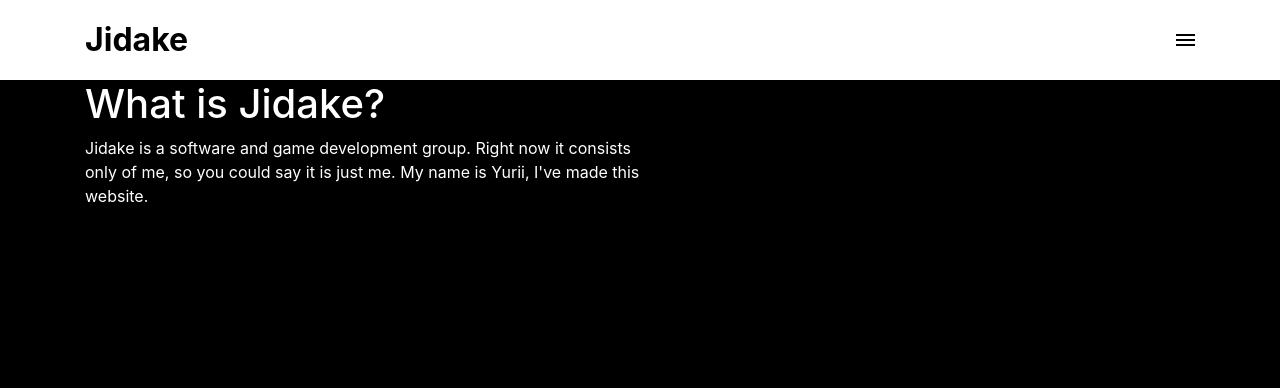
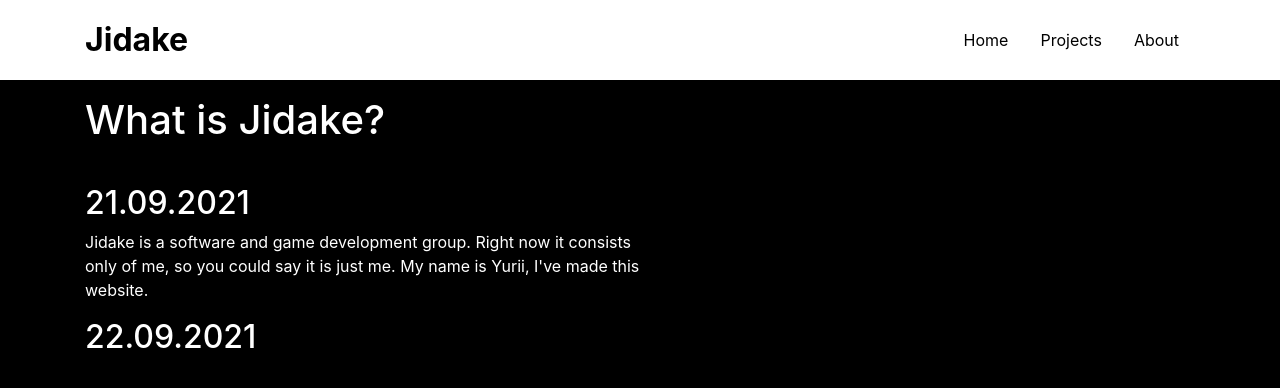
Before and after one commit to 1Zero11/Flask-Jidake-Website, a Flask app: page / in a window 1280 px wide. Shown: the top 388 px of the page. Run offline with Flask 2, Linux system fonts and the light colour scheme; some libraries are stand-ins or nearby versions.

Commit message:
Довожу до ума

```diff
--- a/flaskblog.py
+++ b/main.py
@@ -6,22 +6,24 @@ myprojects = [
     {
         'name': "Foxy: Nightmares",
         'description': "A game I've made with a friend long ago",
+        'imgsrc': "Nightmareslogo.png",
         'href': "https://play.google.com/store/apps/details?id=com.HotKoreetz.DDA&hl=en&gl=US"
     },
     {
         'name': "Shodo Master",
         'description': "My personal half-developed abandoned project",
-        'href': "Some other href"
+        'imgsrc': "shodologo.png",
+        'href': "https://play.google.com/store/apps/details?id=com.Jidake.ShodoMaster&hl=en&gl=US"
     }
 ]
 
 @app.route("/")
 def home():
-    return render_template('home.html')
+    return render_template('home.html', title = 'Home')
 
 @app.route("/projects")
 def projects():
-    return render_template('projects.html', projects = myprojects)
+    return render_template('projects.html', title = 'Projects', projects = myprojects)
 
 @app.route("/about")
 def about():
--- a/static/home.css
+++ b/static/home.css
@@ -41,6 +41,14 @@ ul {
   padding: 0;
 }
 
+.hero {
+  padding: 1em;
+}
+
+.hero h1 {
+  margin-bottom: 1em;
+}
+
 .hero p {
   width: 50%;
 }
@@ -77,4 +85,41 @@ nav li a {
   padding: .5em;
   text-align: right;
 }
+
+@media only screen and (min-width: 768px) {
+  .mobile-cta, .exitbtn {
+    display: none;
+  }
+  .navbar .container {
+    display: -ms-grid;
+    display: grid;
+    -ms-grid-columns: 180px auto;
+        grid-template-columns: 180px auto;
+  }
+  .navbar nav {
+    display: -webkit-box;
+    display: -ms-flexbox;
+    display: flex;
+    background: none;
+    position: unset;
+    height: auto;
+    padding: 0;
+    -webkit-box-pack: justify;
+        -ms-flex-pack: justify;
+            justify-content: space-between;
+    width: 100%;
+  }
+  .navbar nav ul {
+    display: -webkit-box;
+    display: -ms-flexbox;
+    display: flex;
+  }
+  .navbar nav a {
+    color: black;
+    padding: .1em 1em;
+  }
+  .navbar nav ul.primary-nav {
+    margin: 0;
+  }
+}
 /*# sourceMappingURL=home.css.map */
--- a/static/home.scss
+++ b/static/home.scss
@@ -42,6 +42,12 @@ ul {
 
 .hero{
 
+    padding: 1em;
+
+    h1{
+        margin-bottom: 1em;
+    }
+
     p{
         width: 50%;
     }
@@ -81,3 +87,37 @@ nav{
         }
     }
 }
+
+@media only screen and (min-width: 768px) {
+    .mobile-cta, .exitbtn{
+        display: none;
+    }
+
+    .navbar .container{
+        display: grid;
+        grid-template-columns: 180px auto;
+    }
+
+    .navbar nav{
+        display: flex;
+        background: none;
+        position: unset;
+        height: auto;
+        padding: 0;
+        justify-content: space-between;
+        width: 100%;
+
+        ul{
+            display: flex;
+        }
+
+        a {
+            color: black;
+            padding: .1em 1em;
+        }
+
+        ul.primary-nav{
+            margin: 0;
+        }
+    }
+}
--- a/templates/home.html
+++ b/templates/home.html
@@ -5,12 +5,19 @@
             <h1>
                 What is Jidake?
             </h1>
+
+            <h2>21.09.2021</h2>
             <p>
                 Jidake is a software and game development group.
                 Right now it consists only of me, so you could say it is just me.
                 My name is Yurii, I've made this website.
 
             </p>
+
+            <h2>22.09.2021</h2>
+            <p>
+
+            </p>
         </div>
     </section>
 {% endblock content %}
--- a/templates/layout.html
+++ b/templates/layout.html
@@ -8,7 +8,7 @@
     <!-- Bootstrap CSS -->
     <link rel="stylesheet" href="https://stackpath.bootstrapcdn.com/bootstrap/4.3.1/css/bootstrap.min.css" integrity="sha384-ggOyR0iXCbMQv3Xipma34MD+dH/1fQ784/j6cY/iJTQUOhcWr7x9JvoRxT2MZw1T" crossorigin="anonymous">
     <link rel="stylesheet" type="text/css" href="{{url_for('static', filename='home.css')}}">
-    <title>Document</title>
+    <title>{{title}}</title>
 </head>
 <body>
     <div class="navbar">
--- a/templates/projects.html
+++ b/templates/projects.html
@@ -5,6 +5,7 @@
         <div class="row">
             {% for project in projects %}
             <div class="col-sm-5 bg-dark m-3 p-3">
+                <img id="mobile-cta" src="{{url_for('static', filename=project.imgsrc)}}">
                 <h1>{{project.name}}</h1>
                 <p>{{project.description}}</p>
                 <a href="{{project.href}}">Hyperlink</a>
```
Also changed, not shown: static/Nightmareslogo.png (added), static/shodologo.png (added), 2 other files.
